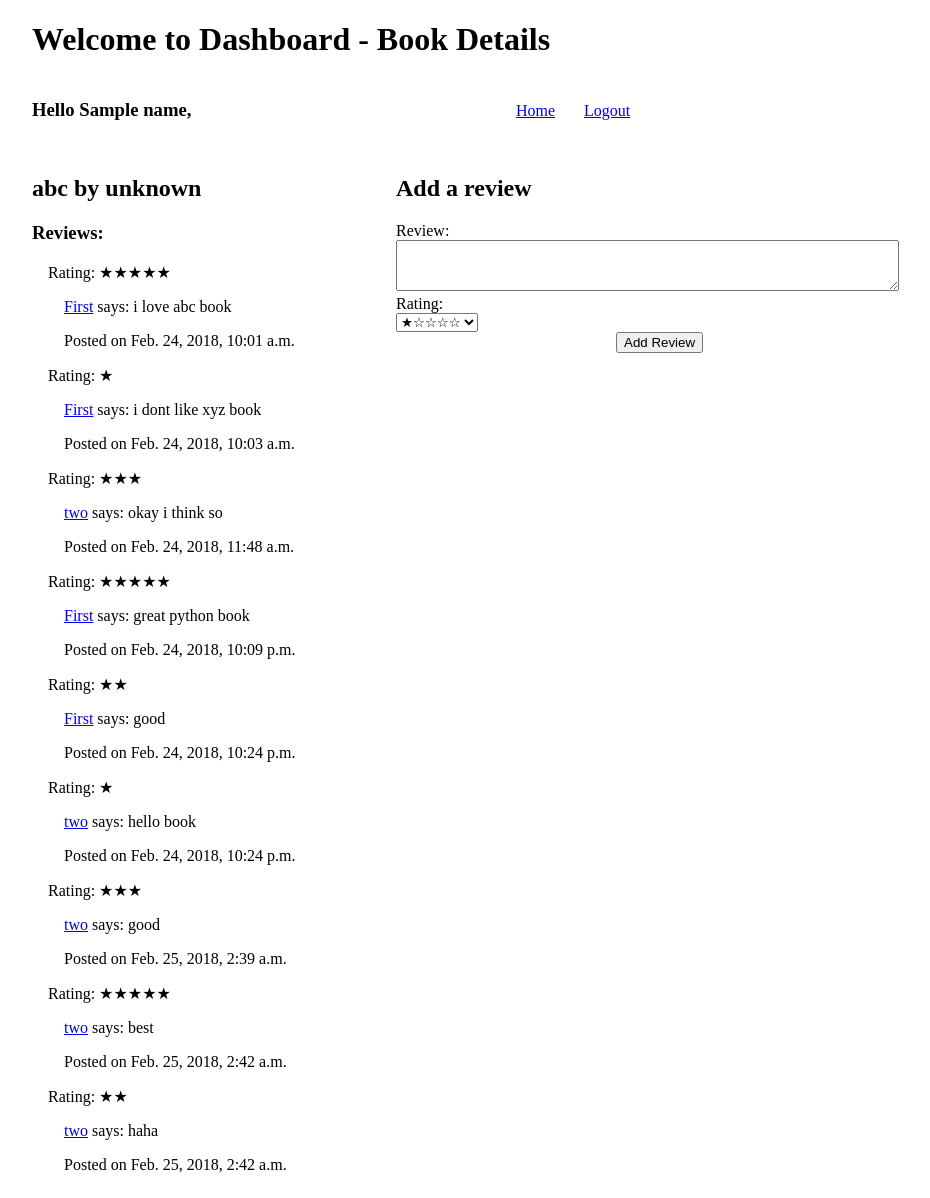
After one commit to c-tham/Django, a Django app: template 10-BeltReviewer/assignment/apps/beltReviewer/templates/beltReviewer/bookdetails.html in a window 1280 px wide. The commit adds this page. Shown: the whole page, without its empty margins (208-1138 px from the left). Run offline with Django 3.2, Linux system fonts and the light colour scheme; data comes from the database, SQL or seed files in the repository; tables that the repository leaves empty hold one stand-in row (values such as "Sample post"); the template is opened without the code that fills it: values that come from a table or form of the project are taken from there, most other values are stand-ins (such as "Sample title", 1, 10 or a date in 2020).

Commit message:
Missing drop down list and delete comment

```diff
--- a/10-BeltReviewer/assignment/apps/beltReviewer/models.py
+++ b/10-BeltReviewer/assignment/apps/beltReviewer/models.py
@@ -50,13 +50,13 @@ class User(models.Model):
     objects = UserManager()
 
 class Author(models.Model):
-    author = models.CharField(max_length=255)
+    author_name = models.CharField(max_length=255)
     created_at = models.DateTimeField(auto_now_add = True)
     updated_at = models.DateTimeField(auto_now = True)
 
 class Book(models.Model):
     title = models.CharField(max_length=255)
-    author = models.ForeignKey(Author, related_name="books")
+    author = models.ForeignKey(Author, related_name="authors")
     created_at = models.DateTimeField(auto_now_add = True)
     updated_at = models.DateTimeField(auto_now = True)
 
--- /dev/null
+++ b/10-BeltReviewer/assignment/apps/beltReviewer/templates/beltReviewer/bookdetails.html
@@ -0,0 +1,85 @@
+<!DOCTYPE html>
+<html>
+<head>
+    <meta charset="utf-8">
+    <title>Belth Reviewer - Books Details</title>
+    {% load static %}
+    <!-- The line above tells Django to be ready to listen for static files -->
+    <link rel='stylesheet' href='{% static 'beltReviewer/css/styles.css' %}' media='screen' title='no title'  charset='utf-8'>
+    <!-- Put the static files in the static folder inside your app. -->
+    <!-- Django collects files within all static folders and puts them within a single folder -->
+</head>
+<body>
+    <div id="container">
+        <div class="top">
+            <h1>Welcome to Dashboard - Book Details </h1>
+            <div class="row">
+                <div class="col-left1">
+                    <h3>Hello {{name}},</h3>
+                </div>
+                <div class="col-right1">
+                    <a href="/books">Home</a>
+                </div>
+                <div class="col-right3">
+                    <a href="/logout">Logout</a>
+                </div>
+            </div>
+            <p></p>
+            <div class="box-left">
+                <h2>{{ bookinfo.title }} by {{ bookinfo.author.author_name }}</h2>
+                <p></p>
+                <h3>Reviews:</h3>
+                {% for review in all_reviews %}
+                    {% if review.rating == '1' %}
+                        <p>&nbsp; &nbsp;  Rating: &#9733;</p>
+                    {% endif %}
+                    {% if review.rating == '2' %}
+                        <p>&nbsp; &nbsp;  Rating: &#9733;&#9733;</p>
+                    {% endif %}
+                    {% if review.rating == '3' %}
+                        <p>&nbsp; &nbsp;  Rating: &#9733;&#9733;&#9733;</p>
+                    {% endif %}
+                    {% if review.rating == '4' %}
+                        <p>&nbsp; &nbsp;  Rating: &#9733;&#9733;&#9733;&#9733;</p>
+                    {% endif %}
+                    {% if review.rating == '5' %}
+                        <p>&nbsp; &nbsp;  Rating: &#9733;&#9733;&#9733;&#9733;&#9733;</p>
+                    {% endif %}
+                    <p>&nbsp; &nbsp; &nbsp; &nbsp; <a href="/users/{{ review.user.id }}">{{ review.user.first_name }}</a>  says: {{ review.comment }}</p>
+                    <p>&nbsp; &nbsp; &nbsp; &nbsp; Posted on  {{ review.created_at }}</p>
+                {% endfor %}
+            </div>
+            <div class="box-right">
+                <form action="/addreview" method="post">
+                    {% csrf_token %}
+                    <h2>Add a review</h2>
+                    <div class="row">
+                        <div class="col-left">Review:</div>
+                        <div class="col-right">
+                            <textarea rows="3" cols="60" name="review"></textarea>
+                        </div>
+                    </div>
+                    <div class="row">
+                        <div class="col-left">Rating:</div>
+                        <div class="col-right">
+                            <select name="rating" id="rating">
+                                <option value="1" selected>&#9733;&#9734;&#9734;&#9734;&#9734;</option>
+                                <option value="2">&#9733;&#9733;&#9734;&#9734;&#9734;</option>
+                                <option value="3">&#9733;&#9733;&#9733;&#9734;&#9734;</option>
+                                <option value="4">&#9733;&#9733;&#9733;&#9733;&#9734;</option>
+                                <option value="5">&#9733;&#9733;&#9733;&#9733;&#9733;</option>
+                            </select>
+                        </div>
+                    </div>
+                    <div class="row">
+                        <div class="col-left1"></div>
+                        <div class="col-right2">
+                            <input type="submit" value="Add Review">
+                        </div>
+                    </div>
+                </form>
+            </div>
+        </div>
+    </div>
+</body>
+</html>
--- a/10-BeltReviewer/assignment/apps/beltReviewer/templates/beltReviewer/index.html
+++ b/10-BeltReviewer/assignment/apps/beltReviewer/templates/beltReviewer/index.html
@@ -5,7 +5,7 @@
     <title>Belt Reviewer</title>
     {% load static %}
     <!-- The line above tells Django to be ready to listen for static files -->
-    <link rel='stylesheet' href='{% static 'beltReviewer/css/styles.css' %}' media='screen' title='no title'  charset='utf-8'>
+    <link rel='stylesheet' href="{% static 'beltReviewer/css/styles.css' %}" media='screen' title='no title'  charset='utf-8'>
     <!-- Put the static files in the static folder inside your app. -->
     <!-- Django collects files within all static folders and puts them within a single folder -->
 </head>
--- a/10-BeltReviewer/assignment/apps/beltReviewer/templates/beltReviewer/users.html
+++ b/10-BeltReviewer/assignment/apps/beltReviewer/templates/beltReviewer/users.html
@@ -54,9 +54,9 @@
             </div>
             <p></p>
             <h3>Posted Review on the following books:</h3>
-            <div id="books">
+            <div>
                 {% for all_books in all_reviews %}
-                    &nbsp; &nbsp; &nbsp; &nbsp; <a href="books/{{ all_books.book.id }}">{{ all_books.book.title }}</a></p>
+                    &nbsp; &nbsp; &nbsp; &nbsp; <a href="/books/{{ all_books.book.id }}">{{ all_books.book.title }}</a></p>
                 {% endfor %}
             </div>
         </div>
--- a/10-BeltReviewer/assignment/apps/beltReviewer/urls.py
+++ b/10-BeltReviewer/assignment/apps/beltReviewer/urls.py
@@ -10,4 +10,6 @@ urlpatterns = [
     url(r'^books/add$', views.add),
     url(r'^addbookreview$', views.addbookreview),
     url(r'^users/(?P<id>\d+)$', views.users),
+    url(r'^books/(?P<id>\d+)$', views.bookdetails),
+    url(r'^addreview$', views.addreview),
 ]
```
Also changed, not shown: 10-BeltReviewer/assignment/apps/beltReviewer/templates/beltReviewer/books.html (+21 -2 lines), 10-BeltReviewer/assignment/apps/beltReviewer/views.py (+36 -3 lines), 10-BeltReviewer/assignment/apps/beltReviewer/migrations/0004_auto_20180224_2216.py (added), 10-BeltReviewer/assignment/apps/beltReviewer/migrations/0005_auto_20180224_2222.py (added), 10-BeltReviewer/assignment/db.sqlite3, 5 other files.
